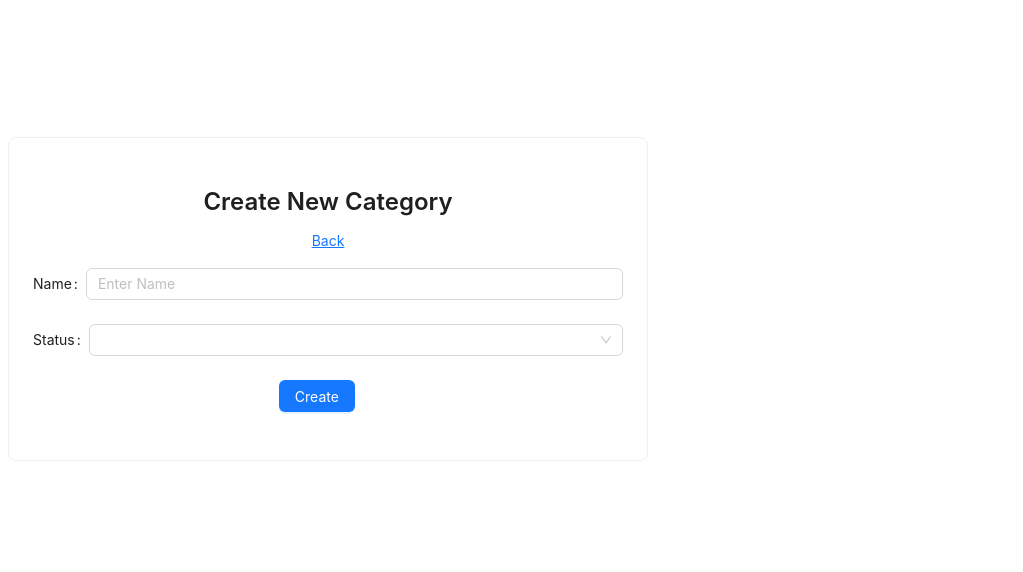
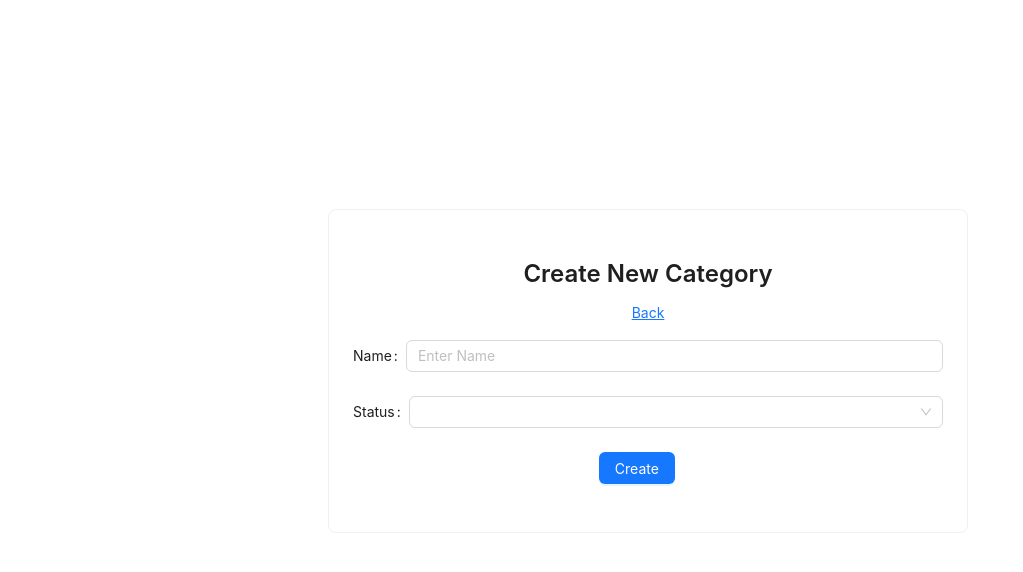
Before and after one commit to RevoU-FSSE-2/week-14-SherinOlivia, a React (Vite) app: page /add in a window 1280 px wide. Shown: the top 572 px of the page, without its empty margins (0-1023 px from the left). Built offline with nearby package versions, Linux system fonts and the light colour scheme.

Commit message:
fix: fixed display position of forms

```diff
--- a/src/components/CategoryForm/CategoryForm.module.css
+++ b/src/components/CategoryForm/CategoryForm.module.css
@@ -4,12 +4,8 @@
 
 .wrapper {
     display: grid;
-    grid-template-columns: repeat(3, 1fr);
-    padding: 10vw 0;
-}
-
-.body {
-    grid-column: 1 / span 3;
+    grid-template-columns: repeat(1, 1fr);
+    padding: 25vh 25vw;
 }
 
 .card {
--- a/src/components/CategoryForm/index.tsx
+++ b/src/components/CategoryForm/index.tsx
@@ -29,7 +29,7 @@ const CategoryForm = ({onSubmit, category, content}: Props) => {
     return (
         <Row className={styles.wrapper}>
         <Col span={8}></Col>
-        <Col span={8} className={styles.body}>
+        <Col span={8}>
             <Card className={styles.card}>
                 <Formik
                 initialValues={category ?? initialValues}
--- a/src/components/Profile/Profile.module.css
+++ b/src/components/Profile/Profile.module.css
@@ -1,7 +1,13 @@
+
+.profilePage {
+    display: grid;
+    grid-template-columns: repeat(1, 1fr);
+    padding: 25vh 25vw;
+}
 
 .profile {
     font-family: 'Lucida Sans', 'Lucida Sans Regular', 'Lucida Grande', 'Lucida Sans Unicode', Geneva, Verdana, sans-serif;
-    width: 300px;
+    width: 1fr;
     border-style: groove;
 }
 
--- a/src/components/Profile/index.tsx
+++ b/src/components/Profile/index.tsx
@@ -5,7 +5,7 @@ import { ProfileInfo } from '../../types';
 import styles from './Profile.module.css'
 
 const Profile: React.FC<ProfileInfo> = ({name, email}) => (
-
+<div className={styles.profilePage}>
     <Card title="Profile" bordered={false} className={styles.profile}>
         <p>Name: <span className={styles.profileData}>{name}</span></p>
         <p >Email: <span className={styles.profileData}>{email}</span></p>
@@ -13,6 +13,7 @@ const Profile: React.FC<ProfileInfo> = ({name, email}) => (
         <div className={styles.profileBody}></div>
 
     </Card>
+</div>
 
 );
 
```
